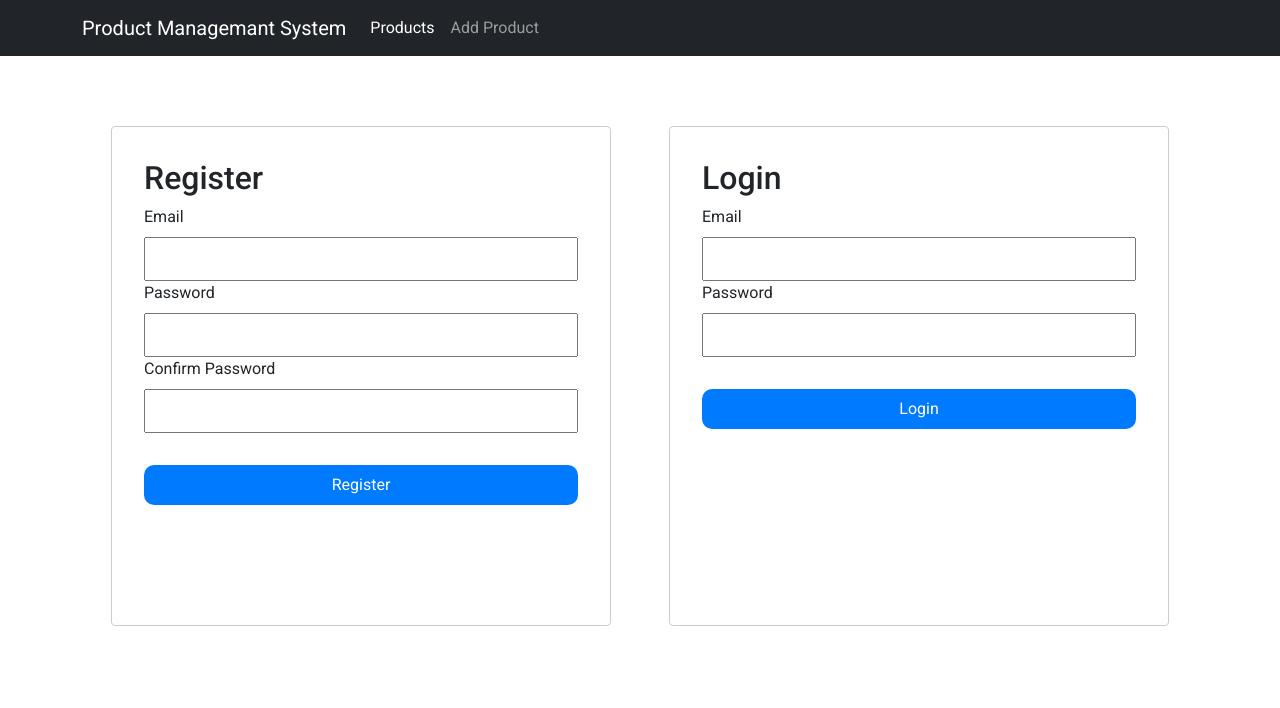
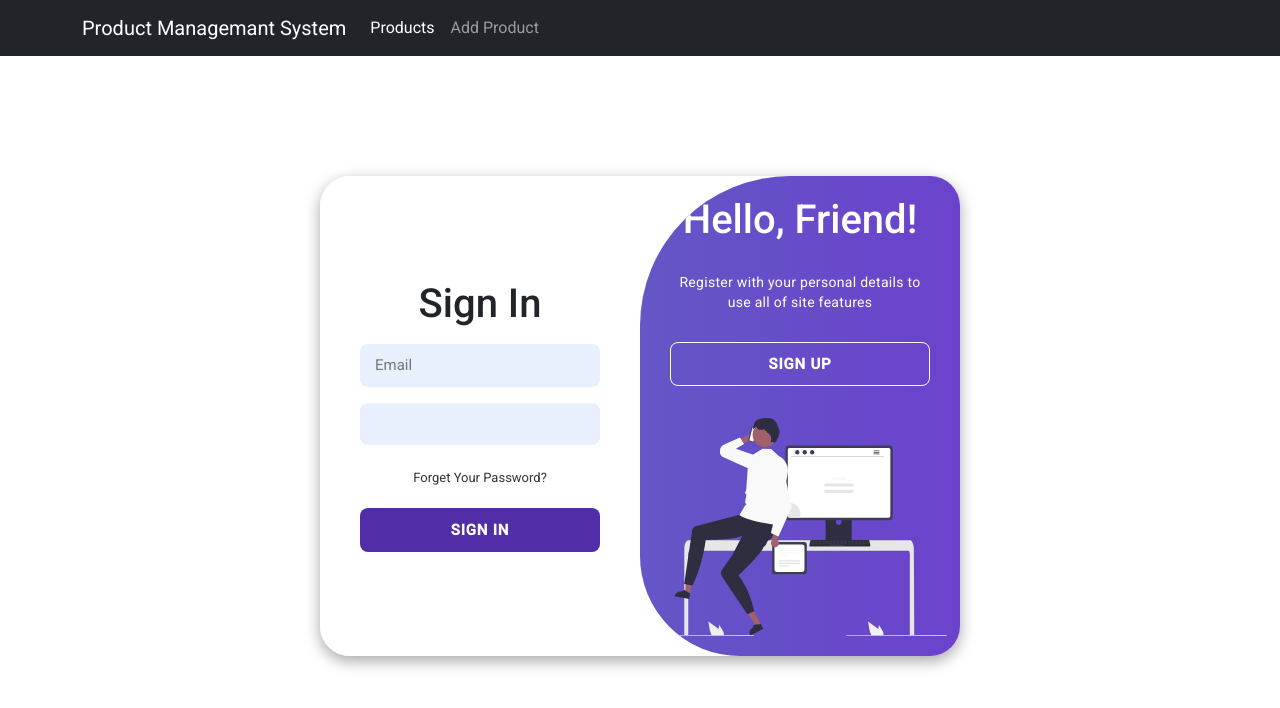
Before and after one commit to iroshanaRavishan/Product-Management-System, an Angular app in the folder PMS.UI/: page / in a window 1280 px wide. Shown: the top 708 px of the page. Built offline with nearby package versions, Linux system fonts and the light colour scheme.

Commit message:
styles to login page, added validations for login and signup form, added sign up function

```diff
--- a/PMS.UI/src/app/components/auth/auth.component.css
+++ b/PMS.UI/src/app/components/auth/auth.component.css
@@ -1,4 +1,4 @@
-.auth-container {
+  .auth-container {
     width: 500px;
     height: 500px;
     margin: auto;
@@ -6,42 +6,35 @@
     border: 1px solid #ccc;
     border-radius: 4px;
   }
-  .container {
-    display: flex;
-    flex-direction: row;
-    justify-content: center;
-    align-items: center;
-    height: 80vh;
+
+  .container{
+    background-color: #fff;
+    border-radius: 30px;
+    box-shadow: 0 5px 15px rgba(0, 0, 0, 0.35);
+    position: relative;
+    overflow: hidden;
+    width: 50%;
+    max-width: 100%;
+    top: 15%;
+    min-height: 50%;
+    height: 60vh;
   }
 
-  form {
-    width: 100%;
-  }
-
-  .form-group label {
-    display: block;
-    margin-bottom: 0.5rem;
+  .form-group {
+    margin-bottom: 1rem;
   }
 
   .form-group input {
     width: 100%;
     padding: 0.5rem;
     box-sizing: border-box;
+    font-weight: 400;
   }
 
-  button {
-    width: 100%;
-    padding: 0.5rem;
-    margin-top: 2EM;
-    background-color: #007bff;
-    color: white;
-    border: none;
-    border-radius: 10px;
-    cursor: pointer;
-  }
-
-  button:disabled {
-    background-color: #ccc;
+  .error-message {
+    color: rgb(243, 61, 61);
+    font-size: 13px;
+    font-weight: 400;
   }
 
   .loading-spinner {
@@ -58,3 +51,175 @@
     0% { transform: rotate(0deg); }
     100% { transform: rotate(360deg); }
   }
+
+  .container p {
+    font-size: 14px;
+    line-height: 20px;
+    letter-spacing: 0.3px;
+    margin: 20px 0;
+  }
+
+  .container span {
+    font-size: 12px;
+  }
+
+  .container a {
+    color: #333;
+    font-size: 13px;
+    text-decoration: none;
+    margin: 15px 0 10px;
+  }
+
+  .container button {
+    width: 100%;
+    background-color: #512da8;
+    color: #fff;
+    font-size: 15px;
+    padding: 10px 45px;
+    border: 1px solid transparent;
+    border-radius: 8px;
+    font-weight: 600;
+    letter-spacing: 0.8px;
+    text-transform: uppercase;
+    margin-top: 10px;
+    cursor: pointer;
+  }
+
+  .container button.hidden {
+    background-color: transparent;
+    border-color: #fff;
+  }
+
+  .container form {
+    background-color: #fff;
+    display: flex;
+    align-items: center;
+    justify-content: center;
+    flex-direction: column;
+    padding: 0 40px;
+    height: 100%;
+  }
+
+  .container input {
+    background-color: #e8f0fe;
+    border: none;
+    margin: 8px 0;
+    padding: 10px 15px;
+    font-size: 15px;
+    border-radius: 8px;
+    width: 100%;
+    outline: none;
+  }
+
+  .form-container {
+    position: absolute;
+    top: 0;
+    height: 100%;
+    transition: all 0.6s ease-in-out;
+  }
+
+  .sign-in {
+    left: 0;
+    width: 50%;
+    z-index: 2;
+  }
+
+  .container.active .sign-in {
+    transform: translateX(100%);
+  }
+
+  .sign-up {
+    left: 0;
+    width: 50%;
+    opacity: 0;
+    z-index: 1;
+  }
+
+  .container.active .sign-up {
+    transform: translateX(100%);
+    opacity: 1;
+    z-index: 5;
+    animation: move 0.6s;
+  }
+
+  @keyframes move {
+    0%, 49.99%{
+        opacity: 0;
+        z-index: 1;
+    }
+    50%, 100%{
+        opacity: 1;
+        z-index: 5;
+    }
+  }
+
+  .toggle-container {
+    position: absolute;
+    top: 0;
+    left: 50%;
+    width: 50%;
+    height: 100%;
+    overflow: hidden;
+    transition: all 0.6s ease-in-out;
+    border-radius: 150px 0 0 100px;
+    z-index: 1000;
+  }
+
+  .container.active .toggle-container {
+    transform: translateX(-100%);
+    border-radius: 0 150px 100px 0;
+  }
+
+  .toggle {
+    background-color: #512da8;
+    height: 100%;
+    background: linear-gradient(to right, #5c6bc0, #6b42cc);
+    color: #fff;
+    position: relative;
+    left: -100%;
+    height: 100%;
+    width: 200%;
+    transform: translateX(0);
+    transition: all 0.6s ease-in-out;
+  }
+
+  .container.active .toggle {
+    transform: translateX(50%);
+  }
+
+  .toggle-panel {
+    position: absolute;
+    width: 50%;
+    height: 100%;
+    display: flex;
+    align-items: center;
+    justify-content: center;
+    flex-direction: column;
+    padding: 0 30px;
+    text-align: center;
+    top: 0;
+    transform: translateX(0);
+    transition: all 0.6s ease-in-out;
+  }
+
+  .toggle-panel img {
+    height: 250px;
+    padding-top: 2em;
+  }
+
+  .toggle-left {
+    transform: translateX(-200%);
+  }
+
+  .container.active .toggle-left {
+    transform: translateX(0);
+  }
+
+  .toggle-right {
+    right: 0;
+    transform: translateX(0);
+  }
+
+  .container.active .toggle-right {
+    transform: translateX(200%);
+  }
--- a/PMS.UI/src/app/components/auth/auth.component.html
+++ b/PMS.UI/src/app/components/auth/auth.component.html
@@ -1,31 +1,91 @@
-<div class="container">
-    <div class="auth-container">
-        <form class="form">
-          <h2>Register</h2>
-          <div class="form-group">
-            <label for="email">Email</label> <input type="SignUpemail" id="email">
+<div class="container"  [class.active]="isActive">
+  <div class="form-container sign-up">
+    <form class="form" [formGroup]="signUpForm">
+      <h1>Create Account</h1>
+      <input type="text" id="firstName" formControlName="firstName" placeholder="First Name">
+      <div *ngIf="signUpForm.get('firstName')!.invalid && signUpForm.get('firstName')!.touched" class="error-message">
+        <div *ngIf="signUpForm.get('firstName')!.errors?.['required']">*First Name is required</div>
+        <div *ngIf="signUpForm.get('firstName')!.errors?.['minlength']">
+          *First Name must be at least {{ signUpForm.get('firstName')!.errors?.['minlength']?.requiredLength }} characters long
+        </div>
+      </div>
+
+      <input type="text" id="lastName" formControlName="lastName" placeholder="Last Name">
+      <div *ngIf="signUpForm.get('lastName')!.invalid && signUpForm.get('lastName')!.touched" class="error-message">
+        <div *ngIf="signUpForm.get('lastName')!.errors?.['required']">*Last Name is required</div>
+        <div *ngIf="signUpForm.get('lastName')!.errors?.['minlength']">
+          *Last Name must be at least {{ signUpForm.get('lastName')!.errors?.['minlength']?.requiredLength }} characters long
+        </div>
+      </div>
+
+      <input type="email" id="email" formControlName="email" placeholder="Email">
+      <div *ngIf="signUpForm.get('email')!.invalid && signUpForm.get('email')!.touched" class="error-message">
+        <div *ngIf="signUpForm.get('email')!.errors?.['required']">*Email is required</div>
+        <div *ngIf="signUpForm.get('email')!.errors?.['email']">*Invalid email format</div>
+        <div *ngIf="signUpForm.get('email')!.errors?.['minlength']">
+          *Email must be at least {{ signUpForm.get('email')!.errors?.['minlength']?.requiredLength }} characters long
+        </div>
+      </div>
+
+      <input type="password" id="password" formControlName="password" placeholder="Password">
+      <div *ngIf="signUpForm.get('password')!.invalid && signUpForm.get('password')!.touched" class="error-message">
+        <div *ngIf="signUpForm.get('password')!.errors?.['required']">*Password is required</div>
+        <div *ngIf="signUpForm.get('password')!.errors?.['minlength']">
+          *Password must be at least {{ signUpForm.get('password')!.errors?.['minlength']?.requiredLength }} characters long
+        </div>
+      </div>
+
+      <input type="password" id="confirmPassword" formControlName="confirmPassword" placeholder="Confirm Password">
+      <div *ngIf="signUpForm.get('confirmPassword')!.invalid && signUpForm.get('confirmPassword')!.touched" class="error-message">
+        <div *ngIf="signUpForm.get('confirmPassword')!.errors?.['required']">*Confirm Password is required</div>
+        <div *ngIf="signUpForm.get('confirmPassword')!.errors?.['mustMatch']">*Passwords must match</div>
+      </div>
+      <button type="button" (click)="onSignUp()">Sign Up</button>
+      <div *ngIf="error" class="error-message">{{ error }}</div>
+    </form>
+  </div>
+
+  <div class="form-container sign-in">
+    <form class="form" [formGroup]="loginForm">
+        <h1>Sign In</h1>
+        <input type="email" id="LoginEmail" formControlName="email" placeholder="Email">
+        <div *ngIf="loginForm.get('email')!.invalid && loginForm.get('email')!.touched" class="error-message">
+          <div *ngIf="loginForm.get('email')!.errors?.['required']">*Email is required</div>
+          <div *ngIf="loginForm.get('email')!.errors?.['email']">*Invalid email format</div>
+          <div *ngIf="loginForm.get('email')!.errors?.['minlength']">
+            *Email must be at least {{ loginForm.get('email')!.errors?.['minlength']?.requiredLength }} characters long
           </div>
-          <div class="form-group">
-            <label for="password">Password</label> <input type="SignUppassword" id="password">
+        </div>
+
+        <input type="password" id="password" formControlName="password">
+        <div *ngIf="loginForm.get('password')!.invalid && loginForm.get('password')!.touched" class="error-message">
+          <div *ngIf="loginForm.get('password')!.errors?.['required']">*Password is required</div>
+          <div *ngIf="loginForm.get('password')!.errors?.['minlength']">
+            *Password must be at least {{ loginForm.get('password')!.errors?.['minlength']?.requiredLength }} characters long
           </div>
-          <div class="form-group">
-            <label for="confirmPassword">Confirm Password</label> <input type="password" id="confirmPassword">
-          </div>
-          <button type="submit" >Register</button>
-        </form>
+        </div>
+
+        <a href="#">Forget Your Password?</a>
+        <button type="button" (click)="onLogin()">Sign In</button>
+        <div *ngIf="error" class="error-message">{{ error }}</div>
+        <div *ngIf="isLoading" class="loading-spinner"></div>
+    </form>
+  </div>
+
+  <div class="toggle-container">
+    <div class="toggle">
+      <div class="toggle-panel toggle-left">
+        <h1>Welcome Back!</h1>
+        <p>Enter your personal details to use all of site features</p>
+        <button class="hidden" (click)="deactivateContainer()">Sign In</button>
+        <img src="../../../assets/image/img-1.svg" alt="img-1">
       </div>
-      <div class="auth-container">
-        <form class="form" [formGroup]="authForm">
-          <h2>Login</h2>
-          <div *ngIf="error" class="error-message">{{ error }}</div>
-          <div class="form-group">
-            <label for="email">Email</label> <input type="email" id="LoginEmail" formControlName="email">
-          </div>
-          <div class="form-group">
-            <label for="password">Password</label> <input type="LoginPassword" id="password" formControlName="password">
-          </div>
-          <button type="button" (click)="onSubmit()">Login</button>
-          <div *ngIf="isLoading" class="loading-spinner"></div>
-        </form>
+      <div class="toggle-panel toggle-right">
+        <h1>Hello, Friend!</h1>
+        <p>Register with your personal details to use all of site features</p>
+        <button class="hidden" (click)="activateContainer()">Sign Up</button>
+        <img src="../../../assets/image/img-2.svg" alt="img-2">
       </div>
+    </div>
+  </div>
 </div>
--- a/PMS.UI/src/app/components/auth/auth.component.ts
+++ b/PMS.UI/src/app/components/auth/auth.component.ts
@@ -10,42 +10,97 @@ import { AuthService } from 'src/app/services/auth.service';
 })
 export class AuthComponent implements OnInit {
 
-  authForm!: FormGroup;
+  loginForm!: FormGroup;
+  signUpForm!: FormGroup;
   isLoginMode = true;
   isLoading = false;
   error: string = '';
+  isActive = false;
 
   constructor(private authService: AuthService, private formBuilder: FormBuilder, private router: Router) { }
 
   ngOnInit(): void {
-    this.authForm = this.formBuilder.group({
-      email: ['', [Validators.required, Validators.email]],
+    this.loginForm = this.formBuilder.group({
+      email: ['', [Validators.required, Validators.email, Validators.minLength(12)]],
       password: ['', [Validators.required, Validators.minLength(6)]],
-      confirmPassword: ['']
+    });
+
+    this.signUpForm = this.formBuilder.group({
+      firstName: ['', [Validators.required, Validators.minLength(3)]],
+      lastName: ['', [Validators.required, Validators.minLength(3)]],
+      email: ['', [Validators.required, Validators.email, Validators.minLength(12)]],
+      password: ['', [Validators.required, Validators.minLength(6)]],
+      confirmPassword: ['', [Validators.required]]
     });
   }
 
-  onSubmit() {
-    if (!this.authForm.valid) {
+  onLogin() {
+    if (!this.loginForm.valid) {
       return;
     }
 
-    const email = this.authForm.value.email;
-    const password = this.authForm.value.password;
-
+    const email = this.loginForm.value.email;
+    const password = this.loginForm.value.password;
     this.isLoading = true;
 
     this.authService.login(email, password).subscribe(
       resData => {
-        console.log(resData);
+        console.log("Login response", resData);
         this.isLoading = false;
-        this.router.navigate(["/products"]);
+        if (resData.isSuccess) {
+          this.router.navigate(["/products"]);
+        } else {
+          console.log('Sign in response',resData);
+          this.error = resData.message;
+        }
       },
       errorMessage => {
         this.error = errorMessage;
         this.isLoading = false;
       }
     );
-    this.authForm.reset();
+    this.loginForm.reset();
+  }
+
+  activateContainer() {
+    this.isActive = true;
+    this.error = '';
+  }
+
+  deactivateContainer() {
+    this.isActive = false;
+    this.error = '';
+  }
+
+  onSignUp() {
+    if (!this.signUpForm.valid) {
+      return;
+    }
+
+    const firstName = this.signUpForm.value.firstName;
+    const lastName = this.signUpForm.value.lastName;
+    const email = this.signUpForm.value.email;
+    const password = this.signUpForm.value.password;
+    const confirmPassword = this.signUpForm.value.confirmPassword;
+    this.isLoading = true;
+
+    this.authService.signUp(firstName, lastName, email, password, confirmPassword).subscribe(
+      resData => {
+        if (resData.isSuccess) {
+          this.isLoading = false;
+          console.log('Sign in response',resData);
+          this.deactivateContainer();
+        } else {
+          console.log('Sign in response',resData);
+          this.error = resData.message;
+          this.isLoading = false;
+        }
+      },
+      errorMessage => {
+        this.error = errorMessage;
+        this.isLoading = false;
+      }
+    );
+    this.signUpForm.reset();
   }
 }
```
Also changed, not shown: PMS.UI/src/app/models/UserResponse.model.ts (+4 -4 lines), PMS.UI/src/app/services/auth.service.ts (+8 -0 lines), PMS.UI/src/assets/image/img-1.svg (added), PMS.UI/src/assets/image/img-2.svg (added).
